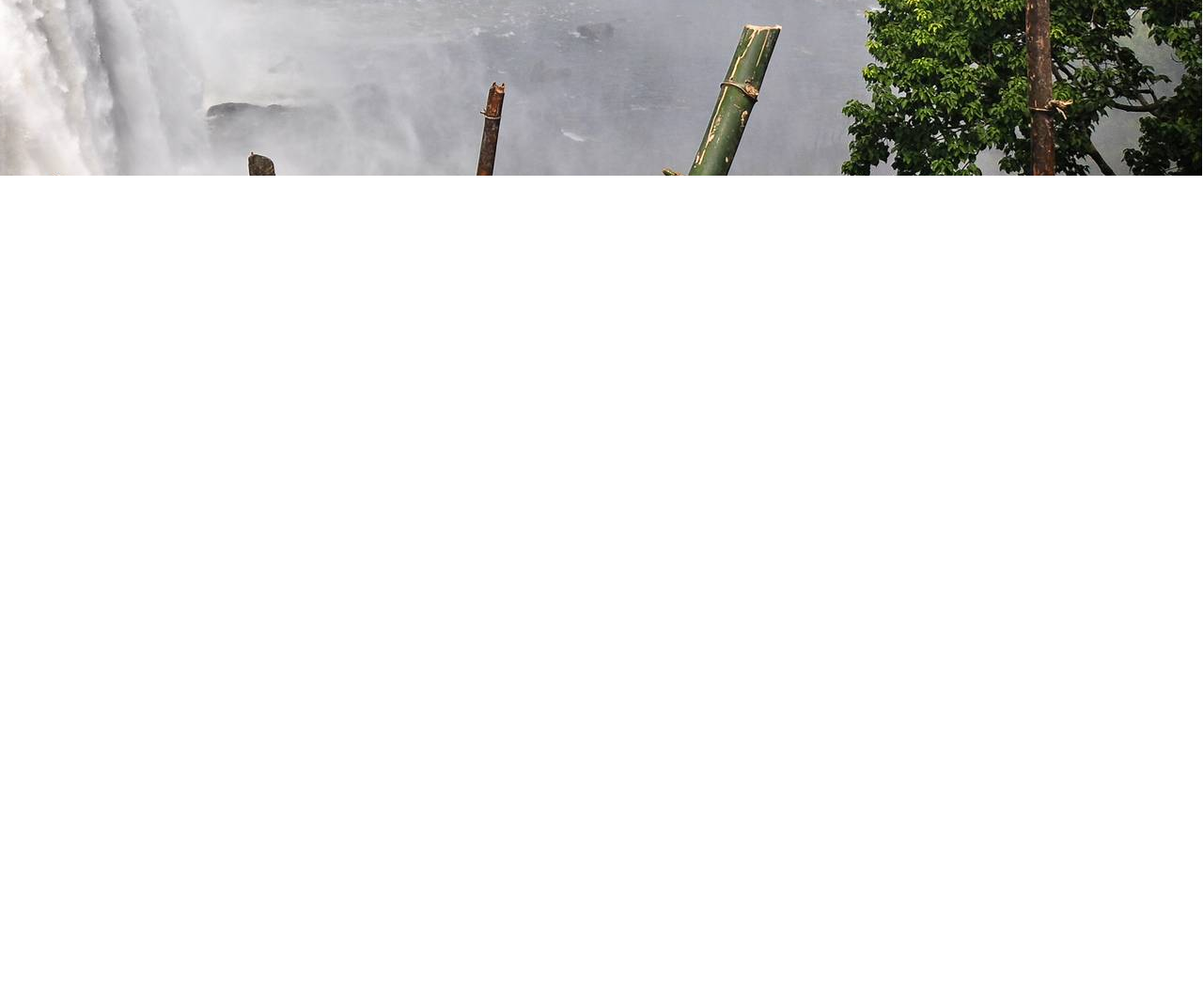
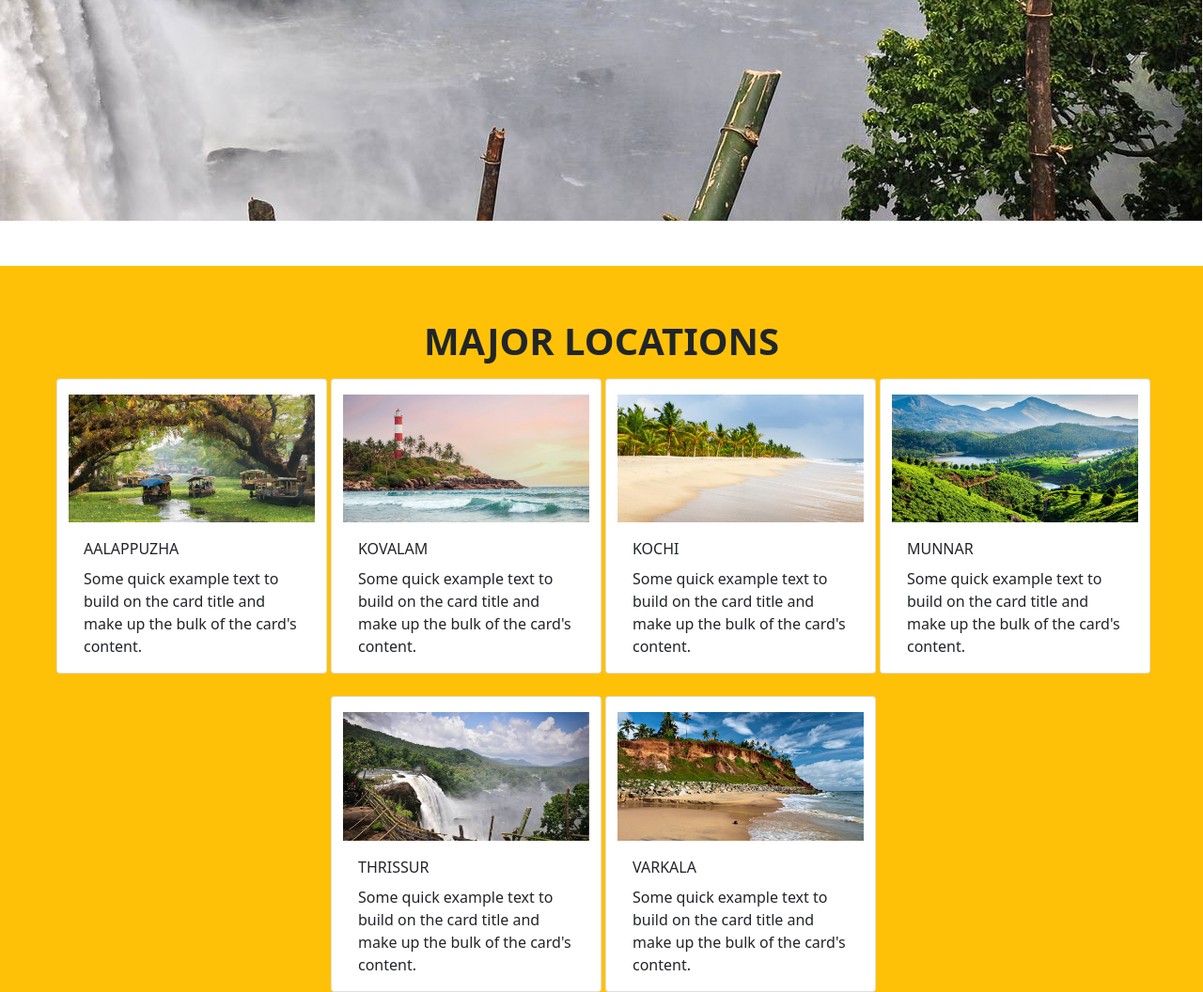
Before and after one commit to minhaj-ap/kerala, a plain HTML site: page index.html in a window 1280 px wide. Shown: the part 613-1669 px from the top of the page at 94% size. Before the commit the page ends 800 px from the top, so only its background shows below. Drawn offline with nearby package versions, Linux system fonts and the light colour scheme.

Commit message:
Location part is ready

```diff
--- a/index.html
+++ b/index.html
@@ -70,11 +70,102 @@
         </div>
       </nav>
     </header>
-    <div class="container mw-100 p-0 text-white">
+    <div class="container mw-100 p-0 text-white pt-5">
       <div
         class="hero fw-bolder big-text text-center d-flex align-items-center justify-content-center"
       >
         KERALA <br />GOD'S OWN COUNTRY
+      </div>
+    </div>
+    <div class="container mw-100  bg-warning p-0 mt-5 pt-5" id="locations">
+      <h1 class="fw-bolder fs-1 text-center text-whitew-100 p-2">MAJOR LOCATIONS</h1>
+      <div class="col">
+        <div class="row justify-content-center g-4">
+          <div class="card ms-1" style="width: 18rem">
+            <img
+              src="./images/kerala_aalappuzha.jpg"
+              class="card-img-top pt-3"
+              alt="..."
+            />
+            <div class="card-body">
+              <p class="card-title">AALAPPUZHA</p>
+              <p class="card-text">
+                Some quick example text to build on the card title and make up
+                the bulk of the card's content.
+              </p>
+            </div>
+          </div>
+          <div class="card ms-1" style="width: 18rem">
+            <img
+              src="./images/kerala_kovalam.jpg"
+              class="card-img-top pt-3"
+              alt="..."
+            />
+            <div class="card-body">
+              <p class="card-title">KOVALAM</p>
+              <p class="card-text">
+                Some quick example text to build on the card title and make up
+                the bulk of the card's content.
+              </p>
+            </div>
+          </div>
+          <div class="card ms-1" style="width: 18rem">
+            <img
+              src="./images/kerala_kochi.jpg"
+              class="card-img-top pt-3"
+              alt="..."
+            />
+            <div class="card-body">
+              <p class="card-title">KOCHI</p>
+              <p class="card-text">
+                Some quick example text to build on the card title and make up
+                the bulk of the card's content.
+              </p>
+            </div>
+          </div>
+          <div class="card ms-1" style="width: 18rem">
+            <img
+              src="./images/kerala_munnar.jpg"
+              class="card-img-top pt-3"
+              alt="..."
+            />
+            <div class="card-body">
+              <p class="card-title">MUNNAR</p>
+              <p class="card-text">
+                Some quick example text to build on the card title and make up
+                the bulk of the card's content.
+              </p>
+            </div>
+          </div>
+          <div class="card ms-1" style="width: 18rem">
+            <img
+              src="./images/kerala_thrissur.jpg"
+              class="card-img-top pt-3"
+              alt="..."
+            />
+            <div class="card-body">
+              <p class="card-title">THRISSUR</p>
+              <p class="card-text">
+                Some quick example text to build on the card title and make up
+                the bulk of the card's content.
+              </p>
+            </div>
+          </div>
+          <div class="card ms-1" style="width: 18rem">
+            <img
+              src="./images/kerala_varkala.jpg"
+              class="card-img-top pt-3"
+              alt="..."
+            />
+            <div class="card-body">
+              <p class="card-title">VARKALA</p>
+              <p class="card-text">
+                Some quick example text to build on the card title and make up
+                the bulk of the card's content.
+              </p>
+            </div>
+          </div>
+        </div>
       </div>
     </div>
     <script
--- a/style.css
+++ b/style.css
@@ -2,7 +2,6 @@
   background-image: url(./images/kerala_thrissur.jpg);
   width: 100%;
   height: 100vh;
-  position: absolute;
   background-position: right;
   background-repeat: no-repeat;
 }
```
